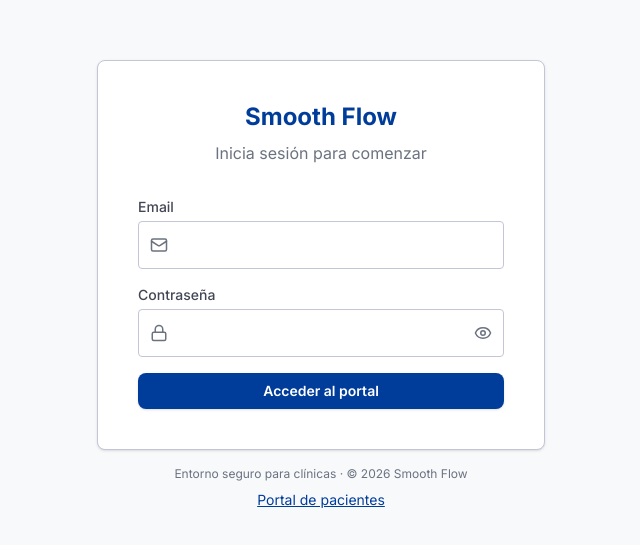
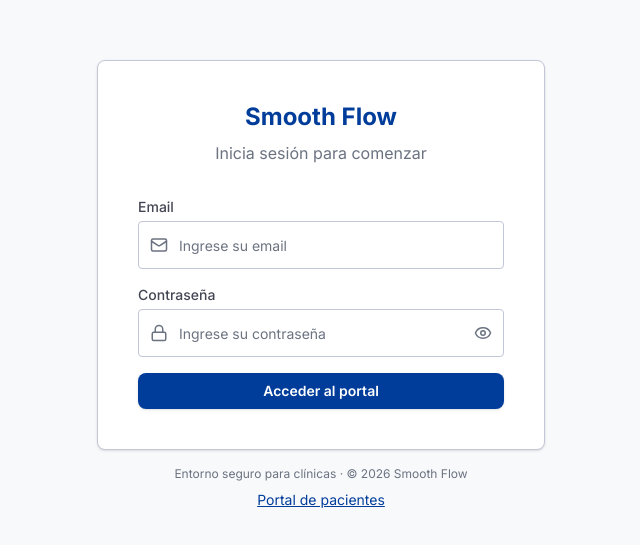
Before and after one commit to sebasinmas/Smoothflow, a React (Vite) app in the folder apps/web/: page /login in a window 1280 px wide. Shown: the part 115-660 px from the top of the page, without its empty margins (319-959 px from the left). Built offline with nearby package versions, Linux system fonts and the light colour scheme; no server answers.

Commit message:
feat: Add placeholders for email and password fields in the login form to improve user guidance

```diff
--- a/apps/web/src/pages/LoginPage.tsx
+++ b/apps/web/src/pages/LoginPage.tsx
@@ -47,12 +47,14 @@ export default function LoginPage() {
               autoComplete="email"
               value={email}
               onChange={(e) => setEmail(e.target.value)}
+              placeholder="Ingrese su email"
               required
             />
             <Input
               label="Contraseña"
               type="password"
               autoComplete="current-password"
+              placeholder="Ingrese su contraseña"
               value={password}
               onChange={(e) => setPassword(e.target.value)}
               required
```
